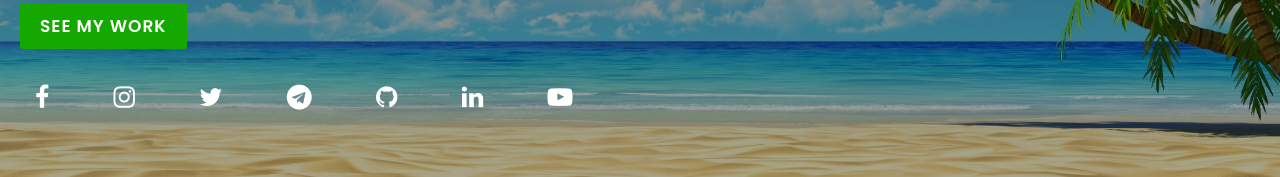
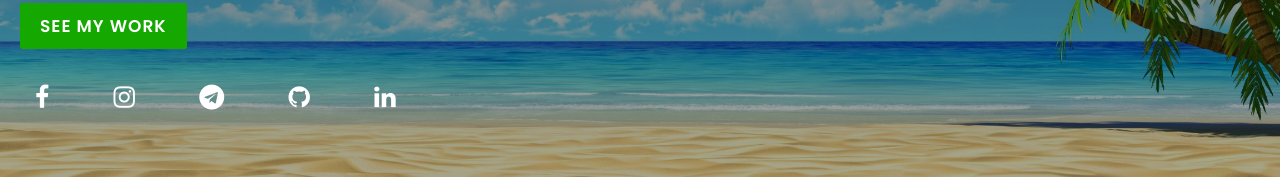
Before and after one commit to LochinbekAbduvoitov/personal-site, a plain HTML site: page index.html in a window 1280 px wide. Shown: the part 463-640 px from the top of the page. Drawn offline with Linux system fonts and the light colour scheme; a web font is replaced by a local one.

Commit message:
Icon delete

```diff
--- a/index.html
+++ b/index.html
@@ -50,11 +50,11 @@
         <div class="media-icon">
           <a href="https://www.facebook.com/Lochinbekweb/"><i class="fa fa-facebook"></i></a>
           <a href="https://www.instagram.com/lochinbekweb/"><i class="fa fa-instagram"></i></a>
-          <a href="https://twitter.com/LAbduvoitov"><i class="fa fa-twitter"></i></a>
+          <!-- <a href="https://twitter.com/LAbduvoitov"><i class="fa fa-twitter"></i></a> -->
           <a href="https://t.me/developerlochinbek/"><i class="fa fa-telegram"></i></a>
           <a href="https://github.com/LochinbekAbduvoitov"><i class="fa fa-github" aria-hidden="true"></i></a>
           <a href="https://www.linkedin.com/in/lochinbek-abduvoitov-049356222/"><i class="fa fa-linkedin" aria-hidden="true"></i></a>
-          <a href="https://www.youtube.com/channel/UC7qiNwN2uS__BkCrdD_Heag"><i class="fa fa-youtube-play" aria-hidden="true"></i></a>
+          <!-- <a href="https://www.youtube.com/channel/UC7qiNwN2uS__BkCrdD_Heag"><i class="fa fa-youtube-play" aria-hidden="true"></i></a> -->
         </div>
       </div>
     </section>
```
